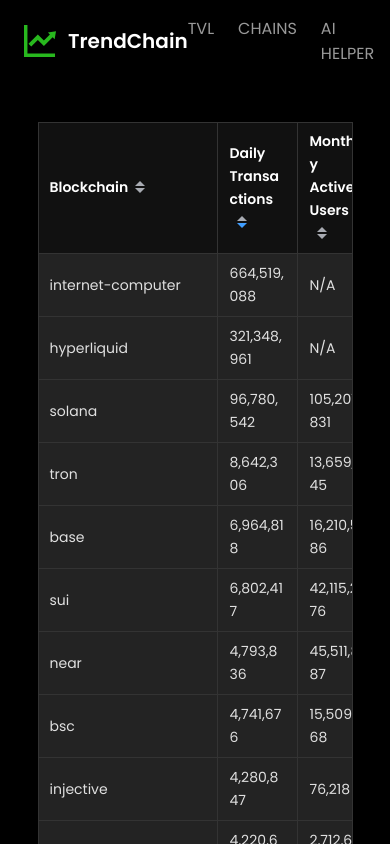
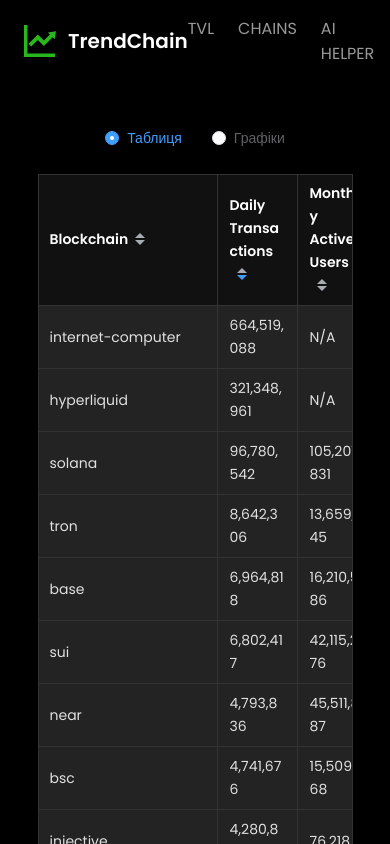
Before and after one commit to illyach/diploma-project, a Vue app: page /about in a window 390 px wide. Shown: the top 844 px of the page. Built offline with nearby package versions, Linux system fonts and the light colour scheme.

Commit message:
add Implemented radio button toggle to switch between displaying charts and table view to metric page

```diff
--- a/src/components/BarChart.vue
+++ b/src/components/BarChart.vue
@@ -29,13 +29,15 @@
   },
   computed: {
     chartData() {
+        const sortedData = [...this.data].sort((a, b) => b.value - a.value)
+
       return {
-          labels: this.data.map(item => item.name),
+        labels: sortedData.map(item => item.name),
       datasets: [{
         label: this.label,
         backgroundColor: '#a855f7',
         borderRadius: 5,
-            data: this.data.map(item => item.value)
+        data: sortedData.map(item => item.value)
         }]
       }
     },
@@ -46,7 +48,14 @@
           legend: { display: false }
         },
         scales: {
-            x: { ticks: { color: 'white' } },
+         x: {
+            ticks: {
+                color: 'white',
+                font: {
+                size: window.innerWidth < 1442 ? 9 : 14
+                }
+            }
+            },
           y: { ticks: { color: 'white' } }
         }
       }
--- a/src/pages/About.vue
+++ b/src/pages/About.vue
@@ -1,6 +1,23 @@
 <template>
     <div class="black-table-container">
+      <!-- Перемикач між таблицею та графіками -->
+      <div style="margin: 20px auto; text-align: center;">
+        <el-radio-group v-model="viewMode" size="medium">
+          <el-radio label="table">Таблиця</el-radio>
+          <el-radio label="charts">Графіки</el-radio>
+        </el-radio-group>
+      </div>
+
+      <!-- Відображення графіків або таблиці на основі вибору -->
+      <div v-if="viewMode === 'charts'" class="charts-container">
+        <BarChart :data="chartData('MAU')" label="Monthly Active Users" />
+        <BarChart :data="chartData('DAILY_TXNS')" label="Daily Transactions" />
+        <BarChart :data="chartData('FEES')" label="Fees (USD)" />
+        <BarChart :data="chartData('WEEKLY_DEVS_CORE')" label="Weekly Core Developers" />
+      </div>
+
       <el-table
+        v-if="viewMode === 'table'"
         :data="filteredData"
         style="width: 90%; margin: 20px auto;"
         border
@@ -16,13 +33,6 @@
         <el-table-column prop="WEEKLY_DEVS_CORE" label="Core Devs" sortable />
         <el-table-column prop="TWITTER_FOLLOWERS" label="Twitter Followers" sortable :formatter="formatNumber" />
       </el-table>
-
-      <div class="charts-container">
-        <BarChart :data="chartData('MAU')" label="Monthly Active Users" />
-        <BarChart :data="chartData('DAILY_TXNS')" label="Daily Transactions" />
-        <BarChart :data="chartData('FEES')" label="Fees (USD)" />
-        <BarChart :data="chartData('WEEKLY_DEVS_CORE')" label="Weekly Core Developers" />
-      </div>
     </div>
   </template>
 
@@ -30,7 +40,6 @@
   <script>
   import chainsData from '../assets/chain_stats.json'
   import BarChart from '../components/BarChart.vue'
-
 
   export default {
     components: { BarChart },
@@ -41,7 +50,8 @@
         sortOptions: {
           prop: 'DAILY_TXNS',
           order: 'descending'
-      }
+        },
+        viewMode: 'table' // Початковий режим відображення: таблиця
       }
     },
     methods: {
@@ -64,15 +74,14 @@
           name: item.name || 'Unknown',
           value: typeof item[metric] === 'number' ? item[metric] : 0
         }))
-}
-
+      },
     },
     created() {
       this.handleSortChange(this.sortOptions)
     }
   }
+  </script>
 
-  </script>
 
   <style scoped>
   .black-table-container {
```
Lines whose indentation alone changed are shown as unchanged.
